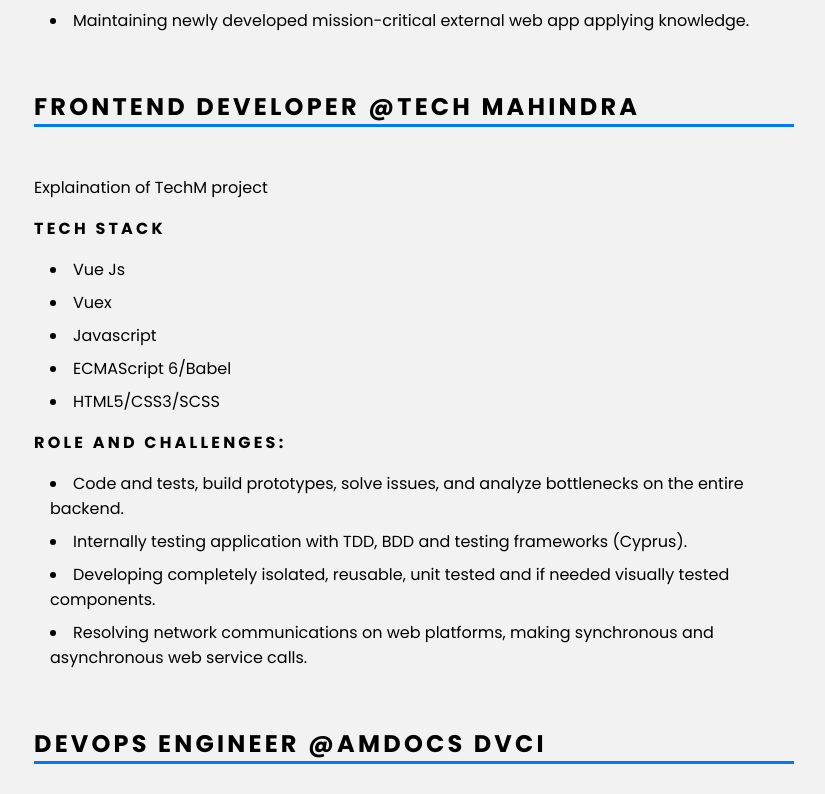
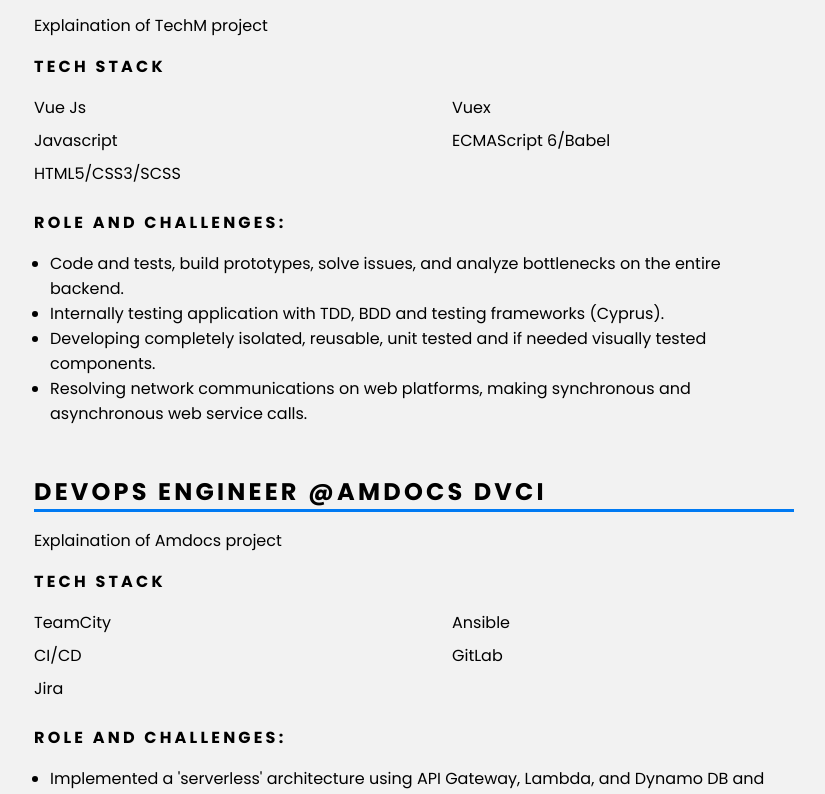
Before and after one commit to pmrubenrao/Portfolio-Website, a Vue app: page /portfolio in a window 1280 px wide. Shown: the part 822-1616 px from the top of the page, without its empty margins (226-1051 px from the left). Built offline with nearby package versions, Linux system fonts and the light colour scheme.

Commit message:
modified the layout of the list tag and remove redundant css

```diff
--- a/src/components/TheList.vue
+++ b/src/components/TheList.vue
@@ -1,7 +1,17 @@
 <template>
-  <li v-for="skill in selector" :key="skill" class="list-layout">
-    {{ skill }}
-  </li>
+  <template v-if="rolesData === 'roles'" class="list-roles-layout">
+    <ul>
+      <li v-for="skill in selector" :key="skill">
+        {{ skill }}
+      </li>
+    </ul>
+  </template>
+
+  <template v-else>
+    <li v-for="skill in selector" :key="skill" class="list-layout">
+      {{ skill }}
+    </li>
+  </template>
 </template>
 
 <script>
@@ -18,8 +28,9 @@
 } from '../../persistentData/rolesChallenges.js';
 
 export default {
-  props: ['skillsData'],
+  props: ['skillsData', 'rolesData'],
   data() {
+    console.log(this.rolesData);
     return {
       selector: [],
       backendSkill: frontendData,
@@ -52,15 +63,23 @@
 </script>
 
 <style lang="scss" scoped>
+ul {
+  margin: 0;
+  padding-inline-start: 1em;
+  // padding-bottom: 10em;
+  .list-roles-layout {
+    padding-inline: 10rem;
+  }
+}
 .list-layout {
   display: list-item;
   align-items: center;
   flex: 0 0 45%;
   margin-left: 0;
   margin-bottom: 0.5rem;
-  padding-left: 1rem;
+  // padding-left: 1rem;
   justify-content: space-between;
-  vertical-align: baseline;
-  list-style-type: disc;
+  vertical-align: text-bottom;
+  list-style-type: none;
 }
 </style>
--- a/src/pages/LandingPage.vue
+++ b/src/pages/LandingPage.vue
@@ -1,13 +1,11 @@
 <template>
   <about-me></about-me>
   <generic-list header-list="header-layout-patch"></generic-list>
-  <!-- <the-blog-post></the-blog-post> -->
 </template>
 
 <script>
 import AboutMe from '../components/AboutMe.vue';
 import GenericList from '../components/GenericList.vue';
-// import TheBlogPost from '../components/TheBlogPost.vue';
 export default {
   components: {
     AboutMe,
--- a/src/pages/ThePortfolio.vue
+++ b/src/pages/ThePortfolio.vue
@@ -8,10 +8,8 @@
   <section class="header-layout">
     <div class="container">
       <h1 class="header-layout-patch">Backend Developer @Deutsche bank</h1>
-    </div>
-  </section>
 
-  <section class="pf-exp">
+      <!-- <section class="pf-exp"> -->
       <div>
         Explaination of DB project
       </div>
@@ -20,16 +18,16 @@
       <the-list skills-data="backendstack"></the-list>
 
       <the-sub-header sub-header-data="ROLE AND CHALLENGES:"></the-sub-header>
-    <the-list skills-data="rcDeutscheBank"></the-list>
+      <the-list skills-data="rcDeutscheBank" rolesData="roles"></the-list>
+      <!-- </section> -->
+    </div>
   </section>
 
   <section class="header-layout">
     <div class="container">
       <h1 class="header-layout-patch">Frontend Developer @Tech Mahindra</h1>
-    </div>
-  </section>
 
-  <section class="pf-exp">
+      <!-- <section class="pf-exp"> -->
       <div>
         Explaination of TechM project
       </div>
@@ -38,16 +36,16 @@
       <the-list skills-data="frontendstack"></the-list>
 
       <the-sub-header sub-header-data="ROLE AND CHALLENGES:"></the-sub-header>
-    <the-list skills-data="rcTechM"></the-list>
+      <the-list skills-data="rcTechM" rolesData="roles"></the-list>
+      <!-- </section> -->
+    </div>
   </section>
 
   <section class="header-layout">
     <div class="container">
       <h1 class="header-layout-patch">DevOps Engineer @Amdocs DVCI</h1>
-    </div>
-  </section>
 
-  <section class="pf-exp">
+      <!-- <section class="pf-exp"> -->
       <div>
         Explaination of Amdocs project
       </div>
@@ -55,7 +53,9 @@
       <the-list skills-data="devOpsStack"></the-list>
 
       <the-sub-header sub-header-data="ROLE AND CHALLENGES:"></the-sub-header>
-    <the-list skills-data="rcAmdocs"></the-list>
+      <the-list skills-data="rcAmdocs" rolesData="roles"></the-list>
+      <!-- </section> -->
+    </div>
   </section>
 </template>
 
```
Lines whose indentation alone changed are shown as unchanged.
